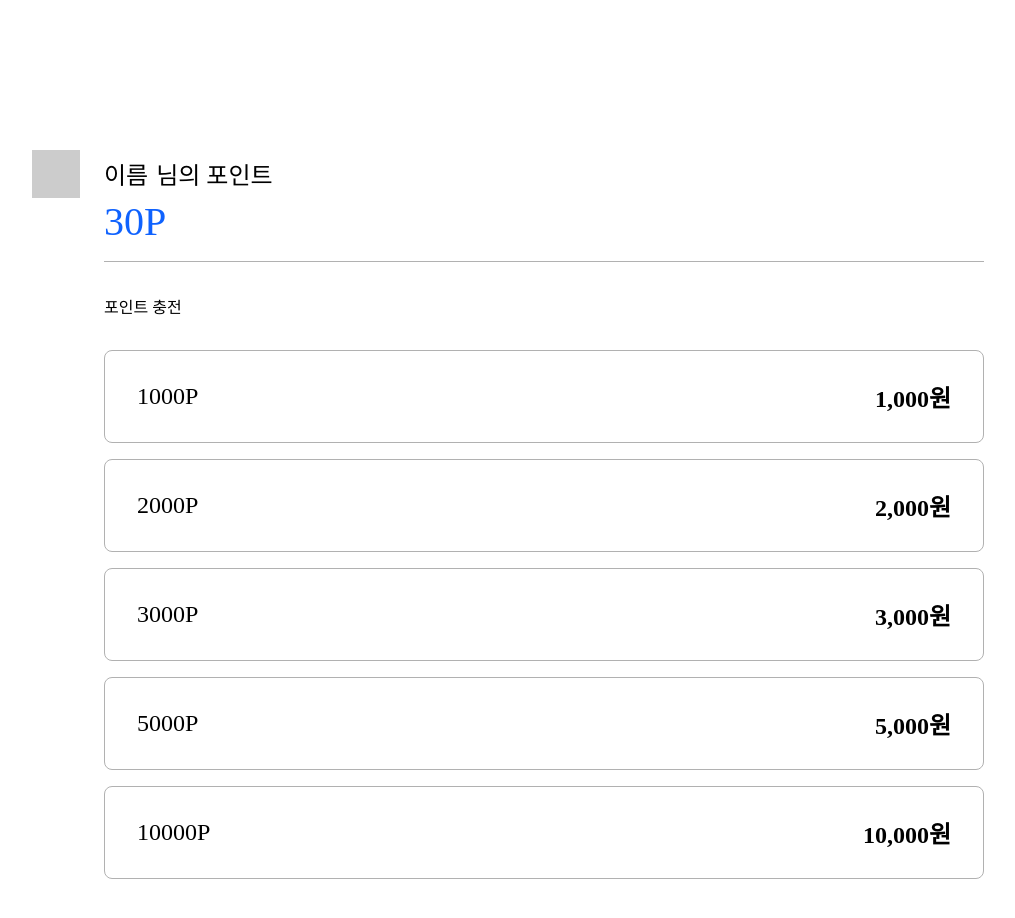
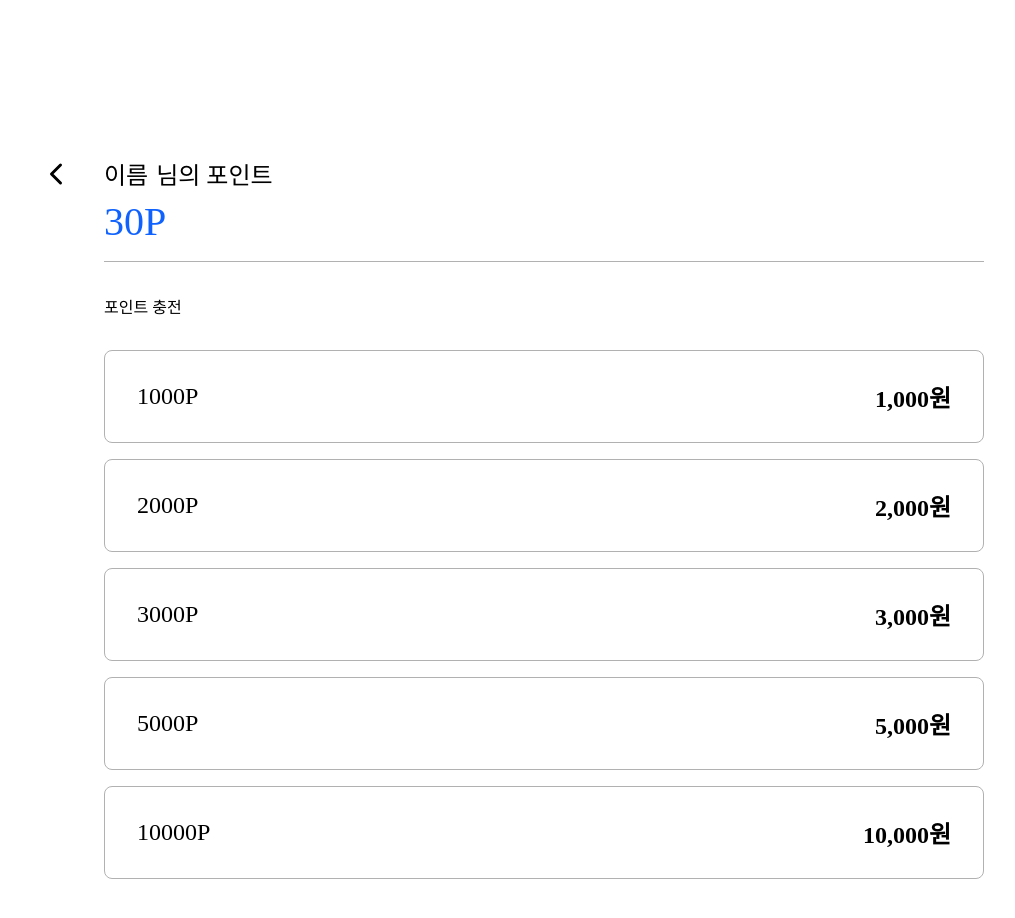
Before and after one commit to UMC-CARDIFY/Client-V1, a React (Vite) app: page /mypage/point in a window 1280 px wide. Shown: the top 918 px of the page, without its empty margins (96-1111 px from the left). Built offline with nearby package versions, Linux system fonts and the light colour scheme.

Commit message:
Refactor: 뒤로가기 버튼 컴포넌트 분리

```diff
--- a/src/pages/MyPage/PointPage.jsx
+++ b/src/pages/MyPage/PointPage.jsx
@@ -1,5 +1,5 @@
 import styled from 'styled-components';
-import { useNavigate } from 'react-router-dom';
+import BackButton from './components/BackButton';
 
 const OuterContainer = styled.div`
   display: flex;
@@ -38,22 +38,6 @@ const Header = styled.div`
   gap: 0.5rem;
   align-self: flex-start;
   margin-left: -4.5rem;
-`;
-
-const BackButton = styled.button`
-  width: 3rem;
-  height: 3rem;
-  background: #ccc;
-  cursor: pointer;
-  border: none;
-  margin-right: 1rem;
-
-  @media screen and (max-width: 1024px) {
-    width: 2.5rem;
-    height: 2.5rem;
-    margin-right: 1.5rem;
-  }
-
 `;
 
 const ContentContainer = styled.div`
@@ -176,16 +160,12 @@ const ChargeText = styled.p`
 `;
 
 const PointPage = () => {
-  const navigate = useNavigate();
-  const handleBackClick = () => {
-    navigate(-1);
-  };
 
   return (
     <OuterContainer>
       <InnerContainer>
         <Header>
-          <BackButton onClick={handleBackClick} />
+          <BackButton />
           <Username>이름</Username>
           <Text>님의 포인트</Text>
         </Header>
--- a/src/pages/MyPage/SubscriptionPage.jsx
+++ b/src/pages/MyPage/SubscriptionPage.jsx
@@ -1,5 +1,5 @@
 import styled from 'styled-components';
-import { useNavigate } from 'react-router-dom';
+import BackButton from './components/BackButton';
 
 const SubPageContainer = styled.div`
   width: 100%;
@@ -51,20 +51,6 @@ const Header = styled.header`
   @media screen and (max-width: 1024px) {
     margin-left: 0rem;
     margin-bottom: 1rem;
-  }
-`;
-
-const BackButton = styled.button`
-  width: 3rem;
-  height: 3rem;
-  background: #ccc;
-  cursor: pointer;
-  border: none;
-  margin-right: 1rem;
-
-  @media screen and (max-width: 1024px) {
-    width: 2.5rem;
-    height: 2.5rem;
   }
 `;
 
@@ -250,16 +236,12 @@ const StartButton = styled.button`
 `;
 
 const SubscriptionPage = () => {
-    const navigate = useNavigate();
-    const handleBackClick = () => {
-      navigate(-1);
-    };
 
  return (
   <SubPageContainer>
     <InnerContainer>
       <Header>
-        <BackButton onClick={handleBackClick} />
+        <BackButton />
         <Title>요금제</Title>
       </Header>
       <PlansWrapper>
--- /dev/null
+++ b/src/pages/MyPage/components/BackButton.jsx
@@ -0,0 +1,44 @@
+import { useNavigate } from 'react-router-dom';
+import styled from 'styled-components';
+import { FiChevronLeft } from 'react-icons/fi';
+
+const StyledBackButton = styled.button`
+  display: flex;
+  align-items: center;
+  justify-content: center;
+  width: 3rem;
+  height: 3rem;
+  background: none;
+  border: none;
+  cursor: pointer;
+  margin-right: 1rem;
+  font-size: 1.5rem;
+  font-weight: bold;
+
+  @media screen and (max-width: 1024px) {
+    width: 2.5rem;
+    height: 2.5rem;
+    margin-right: 1.5rem;
+  }
+
+  svg {
+    width: 100%;
+    height: 100%;
+  }
+`;
+
+const BackButton = () => {
+  const navigate = useNavigate();
+
+  const handleBackClick = () => {
+    navigate(-1);
+  };
+
+  return (
+    <StyledBackButton onClick={handleBackClick}>
+      <FiChevronLeft />
+    </StyledBackButton>
+  );
+};
+
+export default BackButton;
--- a/src/pages/MyPage/index.jsx
+++ b/src/pages/MyPage/index.jsx
@@ -3,6 +3,7 @@ import { useNavigate } from 'react-router-dom';
 import styled from 'styled-components';
 import Switch from './components/Switch';
 import LogoutButton from './components/LogoutButton';
+import BackButton from './components/BackButton';
 
 const MyPageContainer = styled.div`
   width: 100%;
@@ -29,13 +30,11 @@ const Header = styled.header`
   position: relative;
 `;
 
-const BackButton = styled.div`
+const BackButtonWrapper = styled.div`
   position: absolute;
   left: 28rem;
   width: 3rem;
   height: 3rem;
-  background: #ccc;
-  cursor: pointer;
 
   @media screen and (max-width: 1440px) {
     left: 14rem;
@@ -196,7 +195,9 @@ export const MyPage = () => {
   return (
     <MyPageContainer>
       <Header>
-        <BackButton onClick={() => navigate(-1)} />
+        <BackButtonWrapper>
+          <BackButton />
+        </BackButtonWrapper>
         <ProfileImageContainer>
           <ProfileImage />
           <EditIcon />
```
